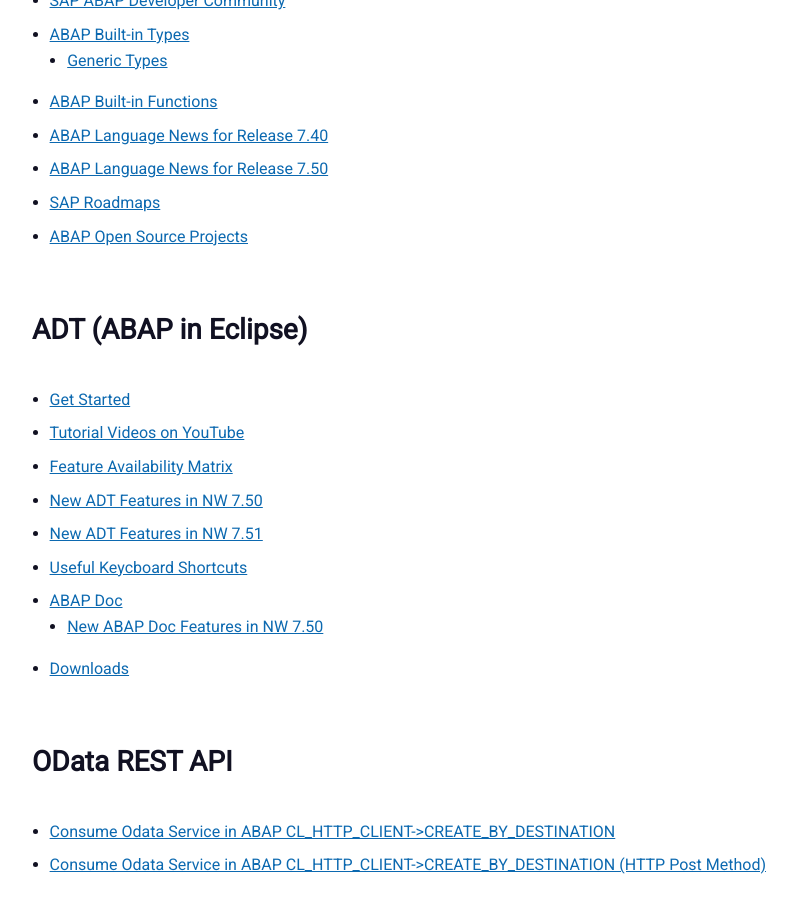
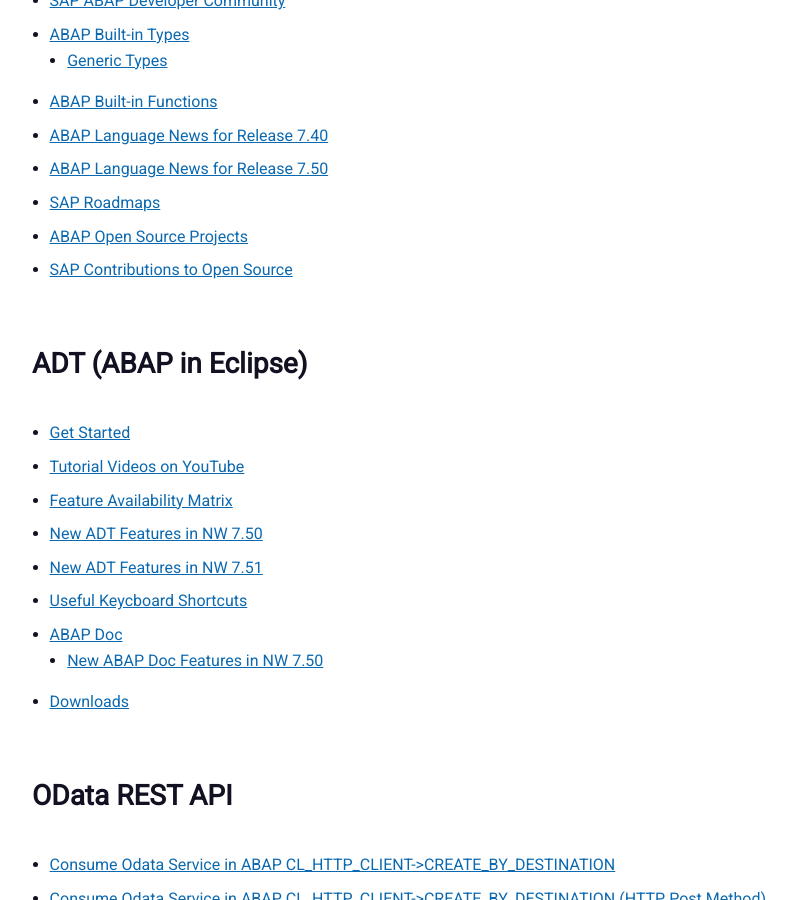
Before and after one commit to shruti170901/hola.github.io, a Jekyll site: the page built from abap/index.md, in a window 1280 px wide and 900 px high, scrolled down 431 px. Shown: the whole window, without its empty margins (0-796 px from the left). Built offline with Jekyll 4.4.1, drawn with Linux system fonts in a browser that asks for light colours.

Commit message:
Added SAP Contribution to Open Source

```diff
--- a/abap/index.md
+++ b/abap/index.md
@@ -14,6 +14,7 @@ description: Here you can find information and resources about SAP ABAP.
 - [ABAP Language News for Release 7.50](https://blogs.sap.com/2015/11/27/abap-language-news-for-release-750/)
 - [SAP Roadmaps](http://www.sap.com/solution/roadmaps.html)
 - [ABAP Open Source Projects](https://blogs.sap.com/2015/11/27/abap-open-source-projects/)
+- [SAP Contributions to Open Source](https://archive.sap.com/documents/docs/DOC-29056)
 
 ## ADT (ABAP in Eclipse)
 
```
